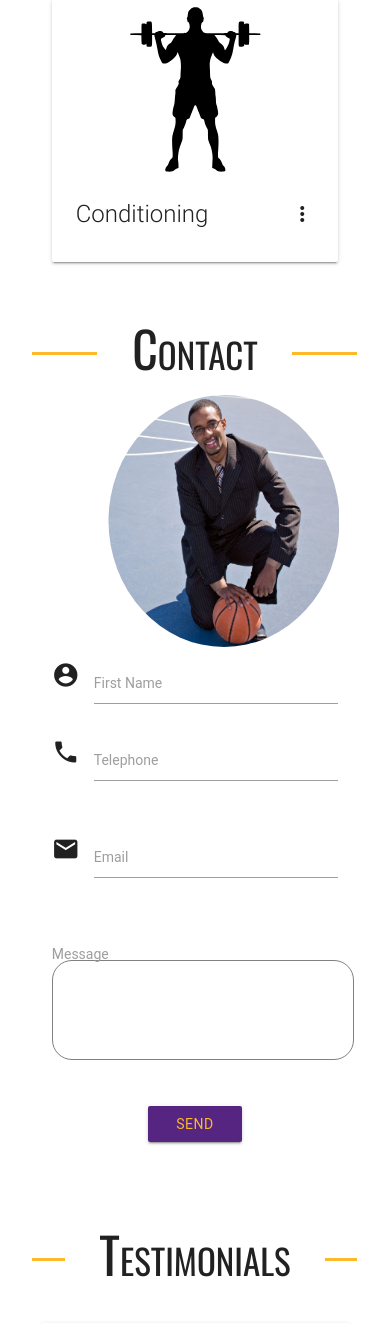
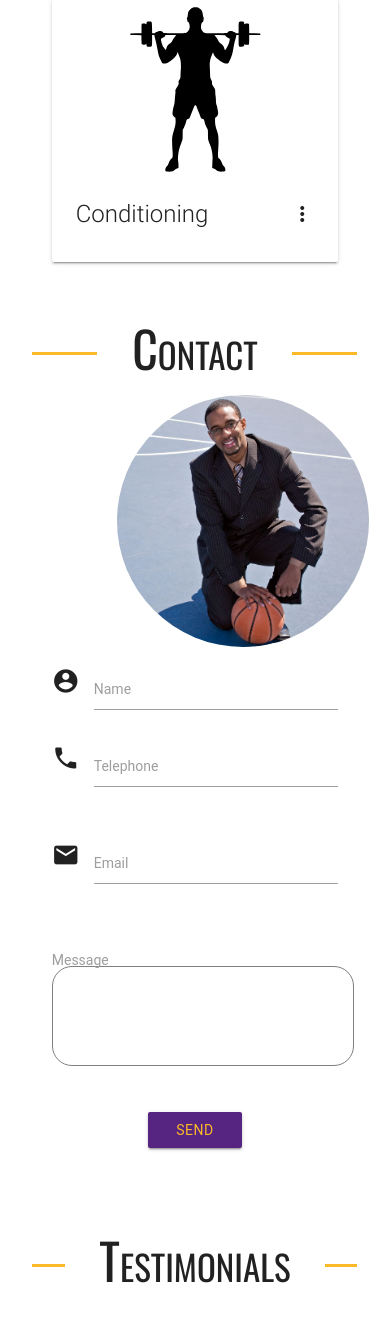
Before and after one commit to kevintrogers/team-first-basketball, a PHP site: page / in a window 390 px wide. Shown: the part 2025-3349 px from the top of the page. Run offline with PHP 8.4, Linux system fonts and the light colour scheme; some libraries are stand-ins or nearby versions; some web fonts are replaced.

Commit message:
fixed mobile spacing issues and added vendor prefixes;

```diff
--- a/css/style.css
+++ b/css/style.css
@@ -20,35 +20,94 @@
   width: 5.5em;
   height: 5.5em; }
 
-@keyframes bounce {
+@-webkit-keyframes bounce {
   0% {
+    -webkit-transform: translate(0%, 0%) rotate(15deg);
     transform: translate(0%, 0%) rotate(15deg); }
   5% {
+    -webkit-transform: translate(50%, 20%) rotate(30deg);
     transform: translate(50%, 20%) rotate(30deg); }
   15% {
+    -webkit-transform: translate(150%, 60%) rotate(45deg);
     transform: translate(150%, 60%) rotate(45deg); }
   30% {
+    -webkit-transform: translate(300%, 120%) rotate(90deg);
     transform: translate(300%, 120%) rotate(90deg); }
   40% {
+    -webkit-transform: translate(400%, 160%) rotate(120deg);
     transform: translate(400%, 160%) rotate(120deg); }
   50% {
+    -webkit-transform: translate(500%, 200%) rotate(150deg);
     transform: translate(500%, 200%) rotate(150deg); }
   60% {
+    -webkit-transform: translate(950%, 150%) rotate(180deg);
     transform: translate(950%, 150%) rotate(180deg); }
   70% {
+    -webkit-transform: translate(1150%, 100%) rotate(210deg);
     transform: translate(1150%, 100%) rotate(210deg); }
   80% {
+    -webkit-transform: translate(1350%, 50%) rotate(240deg);
     transform: translate(1350%, 50%) rotate(240deg); }
   90% {
+    -webkit-transform: translate(1550%, 0%) rotate(270deg);
     transform: translate(1550%, 0%) rotate(270deg);
     padding-bottom: 8px; }
   95% {
+    -webkit-transform: translate(1650%, -25%) rotate(285deg);
     transform: translate(1650%, -25%) rotate(285deg); }
   97% {
+    -webkit-transform: translate(1675%, -37.5%) rotate(292deg);
     transform: translate(1675%, -37.5%) rotate(292deg); }
   99% {
+    -webkit-transform: translate(1725%, -48%) rotate(295deg);
     transform: translate(1725%, -48%) rotate(295deg); }
   100% {
+    -webkit-transform: translate(1750%, -50%) rotate(300deg);
+    transform: translate(1750%, -50%) rotate(300deg); } }
+
+@keyframes bounce {
+  0% {
+    -webkit-transform: translate(0%, 0%) rotate(15deg);
+    transform: translate(0%, 0%) rotate(15deg); }
+  5% {
+    -webkit-transform: translate(50%, 20%) rotate(30deg);
+    transform: translate(50%, 20%) rotate(30deg); }
+  15% {
+    -webkit-transform: translate(150%, 60%) rotate(45deg);
+    transform: translate(150%, 60%) rotate(45deg); }
+  30% {
+    -webkit-transform: translate(300%, 120%) rotate(90deg);
+    transform: translate(300%, 120%) rotate(90deg); }
+  40% {
+    -webkit-transform: translate(400%, 160%) rotate(120deg);
+    transform: translate(400%, 160%) rotate(120deg); }
+  50% {
+    -webkit-transform: translate(500%, 200%) rotate(150deg);
+    transform: translate(500%, 200%) rotate(150deg); }
+  60% {
+    -webkit-transform: translate(950%, 150%) rotate(180deg);
+    transform: translate(950%, 150%) rotate(180deg); }
+  70% {
+    -webkit-transform: translate(1150%, 100%) rotate(210deg);
+    transform: translate(1150%, 100%) rotate(210deg); }
+  80% {
+    -webkit-transform: translate(1350%, 50%) rotate(240deg);
+    transform: translate(1350%, 50%) rotate(240deg); }
+  90% {
+    -webkit-transform: translate(1550%, 0%) rotate(270deg);
+    transform: translate(1550%, 0%) rotate(270deg);
+    padding-bottom: 8px; }
+  95% {
+    -webkit-transform: translate(1650%, -25%) rotate(285deg);
+    transform: translate(1650%, -25%) rotate(285deg); }
+  97% {
+    -webkit-transform: translate(1675%, -37.5%) rotate(292deg);
+    transform: translate(1675%, -37.5%) rotate(292deg); }
+  99% {
+    -webkit-transform: translate(1725%, -48%) rotate(295deg);
+    transform: translate(1725%, -48%) rotate(295deg); }
+  100% {
+    -webkit-transform: translate(1750%, -50%) rotate(300deg);
     transform: translate(1750%, -50%) rotate(300deg); } }
 
 h2 {
@@ -64,6 +123,7 @@
   position: relative;
   border-bottom: 3px solid #fdb928;
   font-size: .5em;
+  top: 64px;
   top: 4rem; }
 
 nav {
@@ -73,6 +133,7 @@
   z-index: 999; }
 
 .bounce {
+  -webkit-animation: bounce 1.05s;
   animation: bounce 1.05s; }
 
 nav li a {
@@ -104,9 +165,11 @@
   padding: .5em; }
 
 #message-field {
+  margin-top: 48px;
   margin-top: 3rem; }
 
 #message-label {
+  top: -32px;
   top: -2rem; }
 
 .laker-btn {
@@ -137,6 +200,7 @@
   #sidenav-overlay {
     background-color: transparent;
     opacity: 0 !important;
+    -ms-filter: "progid:DXImageTransform.Microsoft.Alpha(Opacity=0)";
     visibility: hidden; }
   #nav-mobile {
     padding: 0 0 0 12.5%; }
@@ -178,6 +242,8 @@
     font-variant: large-caps;
     text-align: center;
     font-weight: 900; }
+  .coach-pic {
+    margin-left: 20%; }
   ul li img {
     height: 100%;
     width: 100%;
@@ -193,6 +259,11 @@
     font-size: .75em; } }
 
 /* Smartphones (landscape) ----------- */
+@media only screen and (min-width: 321px) {
+  /* Styles */
+  .coach-pic {
+    margin-left: 30%; } }
+
 /* Smartphones (portrait) ----------- */
 /* iPads (portrait and landscape) ----------- */
 @media only screen and (min-device-width: 768px) {
--- a/index.html
+++ b/index.html
@@ -124,14 +124,14 @@
     <div class='col s2 offset-s1 offset-m3 seperator'></div><h2 class='col s6 m2 center'>Contact</h2><div class='col s2 seperator'></div>
     </div>
     <div class='row'>
-    <img class='center circle col s6 offset-s3 m2 offset-m5' src='img/coach-davis.jpg'>
+    <img class='coach-pic circle m2 offset-m5' src='img/coach-davis.jpg'>
   <div class="row">
     <form class="col s12">
       <div class="row">
         <div class="input-field col s10 offset-s1 m5 offset-m1">
           <i class="material-icons prefix">account_circle</i>
           <input id="icon_prefix" type="text" class="validate">
-          <label for="icon_prefix">First Name</label>
+          <label for="icon_prefix">Name</label>
         </div>
         <div class="input-field col s10 offset-s1 m5 offset-m1">
           <i class="material-icons prefix">phone</i>
--- a/scss/style.scss
+++ b/scss/style.scss
@@ -33,56 +33,139 @@
     height: 5.5em;
 }
 
-@keyframes bounce {
+@-webkit-keyframes bounce {
   0% {
+	-webkit-transform:translate(0%, 0%) rotate(15deg);
 	        transform:translate(0%, 0%) rotate(15deg);
 
 }
 5% {
+  	-webkit-transform:translate(50%, 20%) rotate(30deg);
   	        transform:translate(50%, 20%) rotate(30deg);
 
 }
 15% {
+    -webkit-transform:translate(150%, 60%) rotate(45deg);
             transform:translate(150%, 60%) rotate(45deg);
 
 }
 30% {
+    -webkit-transform:translate(300%, 120%) rotate(90deg);
             transform:translate(300%, 120%) rotate(90deg);
 }
 40% {
+  	-webkit-transform:translate(400%, 160%) rotate(120deg);
   	        transform:translate(400%, 160%) rotate(120deg);
 
 }
 50% {
+    -webkit-transform:translate(500%, 200%) rotate(150deg);
             transform:translate(500%, 200%) rotate(150deg);
 
 }
 60% {
+    -webkit-transform:translate(950%, 150%) rotate(180deg);
             transform:translate(950%, 150%) rotate(180deg);
 
 }
 70% {
+    -webkit-transform:translate(1150%, 100%) rotate(210deg);
             transform:translate(1150%, 100%) rotate(210deg);
 
 }
 80% {
+    -webkit-transform:translate(1350%, 50%) rotate(240deg);
             transform:translate(1350%, 50%) rotate(240deg);
 }
 90% {
+    -webkit-transform:translate(1550%, 0%) rotate(270deg);
             transform:translate(1550%, 0%) rotate(270deg);
     padding-bottom: 8px;
 }
 95% {
+    -webkit-transform:translate(1650%, -25%) rotate(285deg);
             transform:translate(1650%, -25%) rotate(285deg);
 }
 97% {
+    -webkit-transform:translate(1675%, -37.5%) rotate(292deg);
             transform:translate(1675%, -37.5%) rotate(292deg);
 
 }
 99% {
+    -webkit-transform:translate(1725%, -48%) rotate(295deg);
             transform:translate(1725%, -48%) rotate(295deg);
 }
 100% {
+    -webkit-transform:translate(1750%, -50%) rotate(300deg);
+            transform:translate(1750%, -50%) rotate(300deg);
+
+}
+}
+
+@keyframes bounce {
+  0% {
+	-webkit-transform:translate(0%, 0%) rotate(15deg);
+	        transform:translate(0%, 0%) rotate(15deg);
+
+}
+5% {
+  	-webkit-transform:translate(50%, 20%) rotate(30deg);
+  	        transform:translate(50%, 20%) rotate(30deg);
+
+}
+15% {
+    -webkit-transform:translate(150%, 60%) rotate(45deg);
+            transform:translate(150%, 60%) rotate(45deg);
+
+}
+30% {
+    -webkit-transform:translate(300%, 120%) rotate(90deg);
+            transform:translate(300%, 120%) rotate(90deg);
+}
+40% {
+  	-webkit-transform:translate(400%, 160%) rotate(120deg);
+  	        transform:translate(400%, 160%) rotate(120deg);
+
+}
+50% {
+    -webkit-transform:translate(500%, 200%) rotate(150deg);
+            transform:translate(500%, 200%) rotate(150deg);
+
+}
+60% {
+    -webkit-transform:translate(950%, 150%) rotate(180deg);
+            transform:translate(950%, 150%) rotate(180deg);
+
+}
+70% {
+    -webkit-transform:translate(1150%, 100%) rotate(210deg);
+            transform:translate(1150%, 100%) rotate(210deg);
+
+}
+80% {
+    -webkit-transform:translate(1350%, 50%) rotate(240deg);
+            transform:translate(1350%, 50%) rotate(240deg);
+}
+90% {
+    -webkit-transform:translate(1550%, 0%) rotate(270deg);
+            transform:translate(1550%, 0%) rotate(270deg);
+    padding-bottom: 8px;
+}
+95% {
+    -webkit-transform:translate(1650%, -25%) rotate(285deg);
+            transform:translate(1650%, -25%) rotate(285deg);
+}
+97% {
+    -webkit-transform:translate(1675%, -37.5%) rotate(292deg);
+            transform:translate(1675%, -37.5%) rotate(292deg);
+
+}
+99% {
+    -webkit-transform:translate(1725%, -48%) rotate(295deg);
+            transform:translate(1725%, -48%) rotate(295deg);
+}
+100% {
+    -webkit-transform:translate(1750%, -50%) rotate(300deg);
             transform:translate(1750%, -50%) rotate(300deg);
 
 }
@@ -101,6 +184,7 @@
     position: relative;
     border-bottom: 3px solid $laker-gold;
     font-size:.5em;
+    top: 64px;
     top: 4rem;
 }
 nav {
@@ -112,6 +196,7 @@
 
 
 .bounce {
+   -webkit-animation: bounce 1.05s;
            animation: bounce 1.05s;
 
 }
@@ -147,9 +232,11 @@
     padding: .5em;
 }
 #message-field {
+    margin-top: 48px;
     margin-top: 3rem;
 }
 #message-label {
+    top: -32px;
     top: -2rem;
 }
 .laker-btn {
@@ -188,6 +275,7 @@
 #sidenav-overlay {
     background-color:rgba(0,0,0,0.0);
     opacity: 0 !important;
+    -ms-filter: "progid:DXImageTransform.Microsoft.Alpha(Opacity=0)";
     visibility: hidden;
 }
 #nav-mobile {
@@ -248,6 +336,9 @@
     text-align: center;
     font-weight: 900;
 }
+.coach-pic {
+margin-left:20%;
+}
 ul li img {
     height:100%;
     width:100%;
@@ -274,7 +365,9 @@
 @media only screen
 and (min-width : 321px) {
     /* Styles */
-
+ .coach-pic {
+margin-left:30%;
+}
 }
 
 /* Smartphones (portrait) ----------- */
```
Lines whose indentation alone changed are shown as unchanged.
